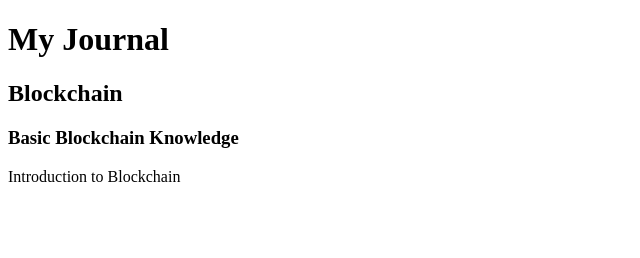
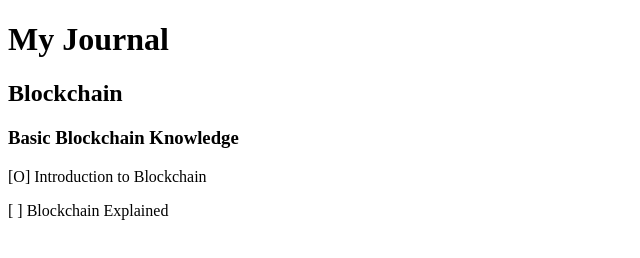
Before and after one commit to UN5d3C14L1Z3p/Blockchain-Developer, a plain HTML site: page index.html in a window 1280 px wide. Shown: the whole page, without its empty margins (0-640 px from the left). Drawn offline with Linux system fonts and the light colour scheme.

Commit message:
Day #1 * Blockchain Explained

```diff
--- a/index.html
+++ b/index.html
@@ -7,6 +7,7 @@
 		<h1>My Journal</h1>
 		<h2>Blockchain</h2>
 		<h3>Basic Blockchain Knowledge</h3>
-		<p>Introduction to Blockchain
+		<p>[O] Introduction to Blockchain
+		<p>[ ] Blockchain Explained
 	</body>
 </html>
```
